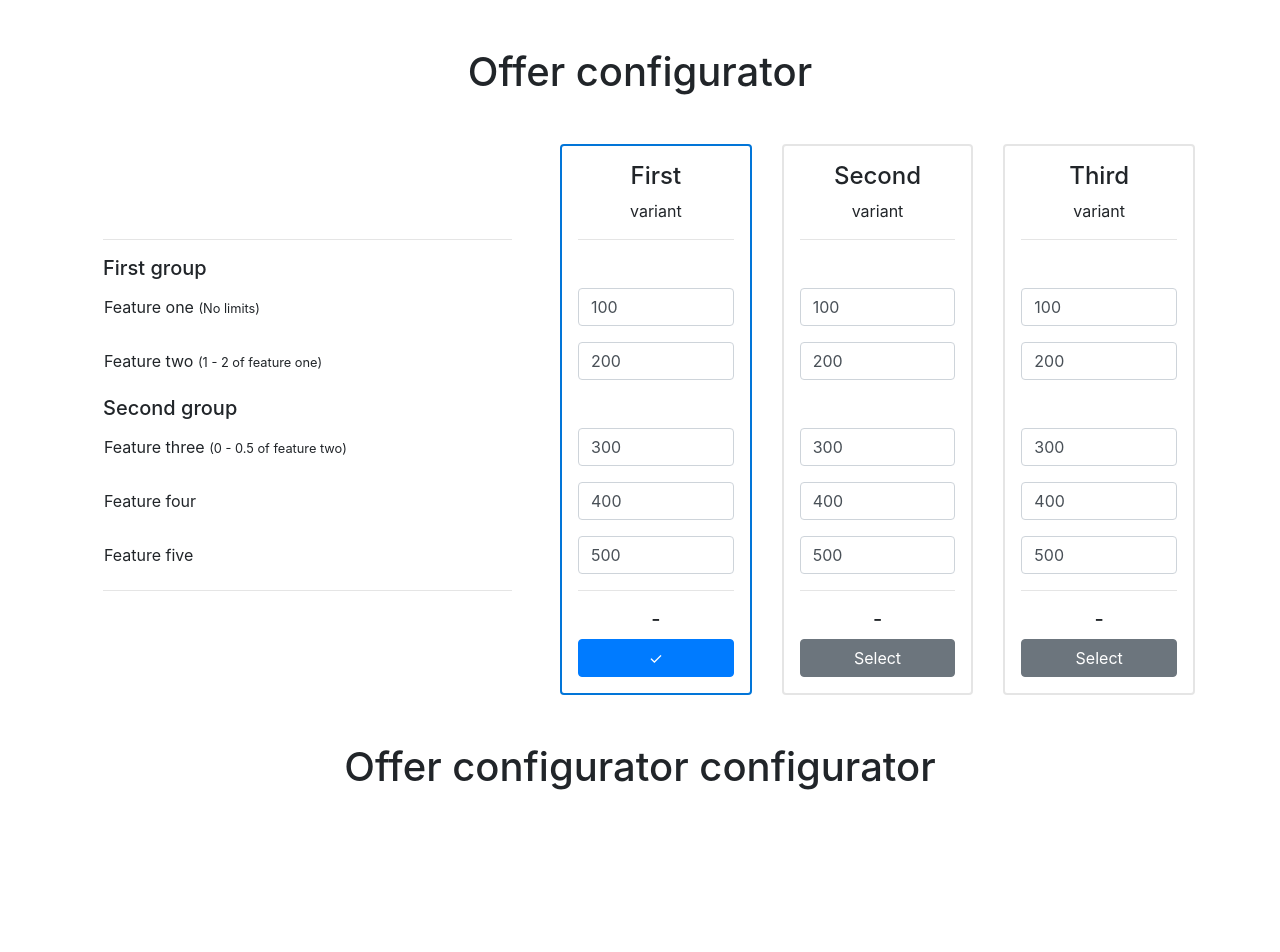
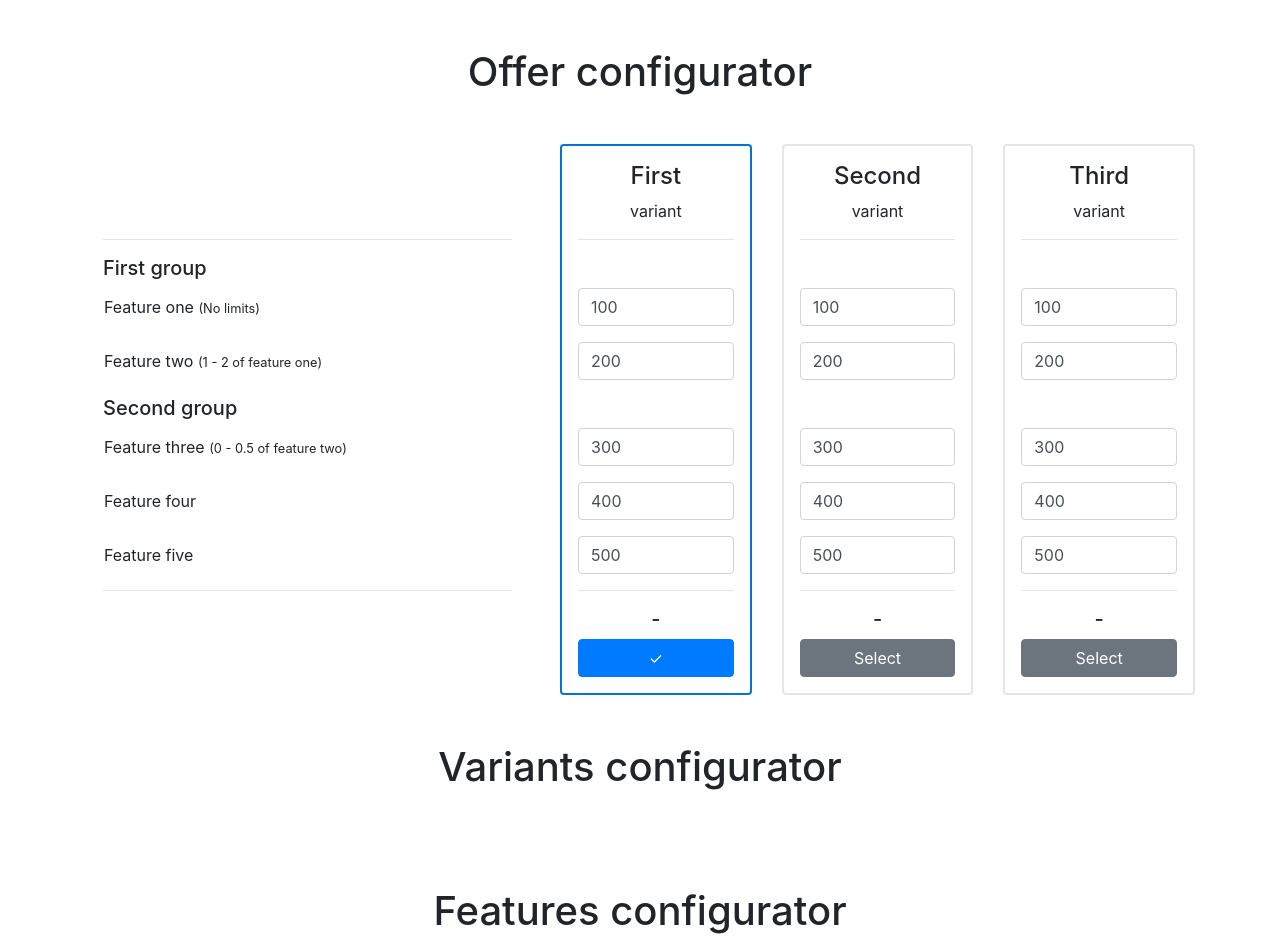
Before and after one commit to marcinmajkowski/angular-advanced-forms, an Angular app: page / in a window 1280 px wide. Shown: the top 952 px of the page. Before the commit the page ends 887 px from the top, so only its background shows below. Built offline with nearby package versions, Linux system fonts and the light colour scheme.

Commit message:
Add placeholders for variants and features configurators

```diff
--- a/src/app/app.component.html
+++ b/src/app/app.component.html
@@ -5,9 +5,15 @@
       <app-offer-configurator></app-offer-configurator>
     </div>
   </div>
+  <div class="row">
+    <div class="col">
+      <h1 class="text-center my-5">Variants configurator</h1>
+      <!-- TODO -->
+    </div>
+  </div>
   <div class="row mb-5">
     <div class="col">
-      <h1 class="text-center my-5">Offer configurator configurator</h1>
+      <h1 class="text-center my-5">Features configurator</h1>
       <!-- TODO -->
     </div>
   </div>
```
